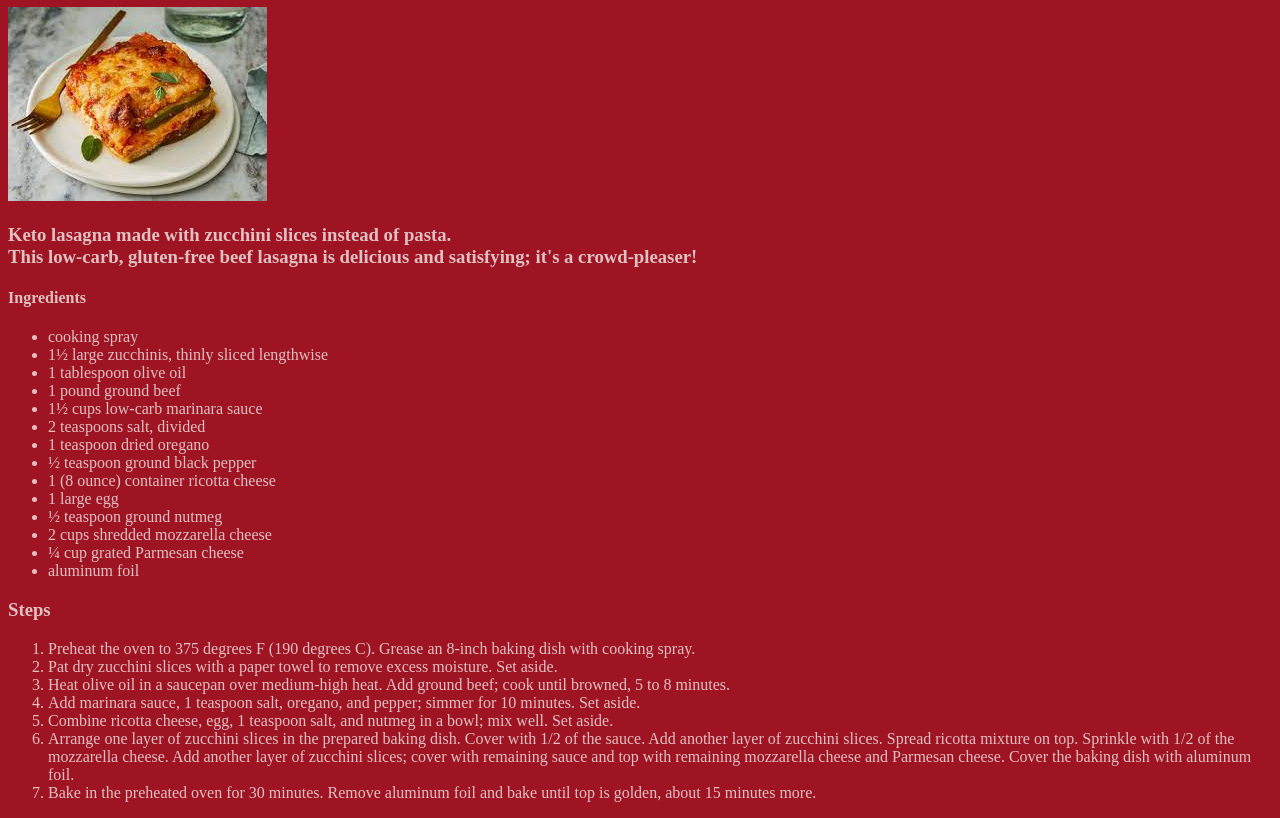
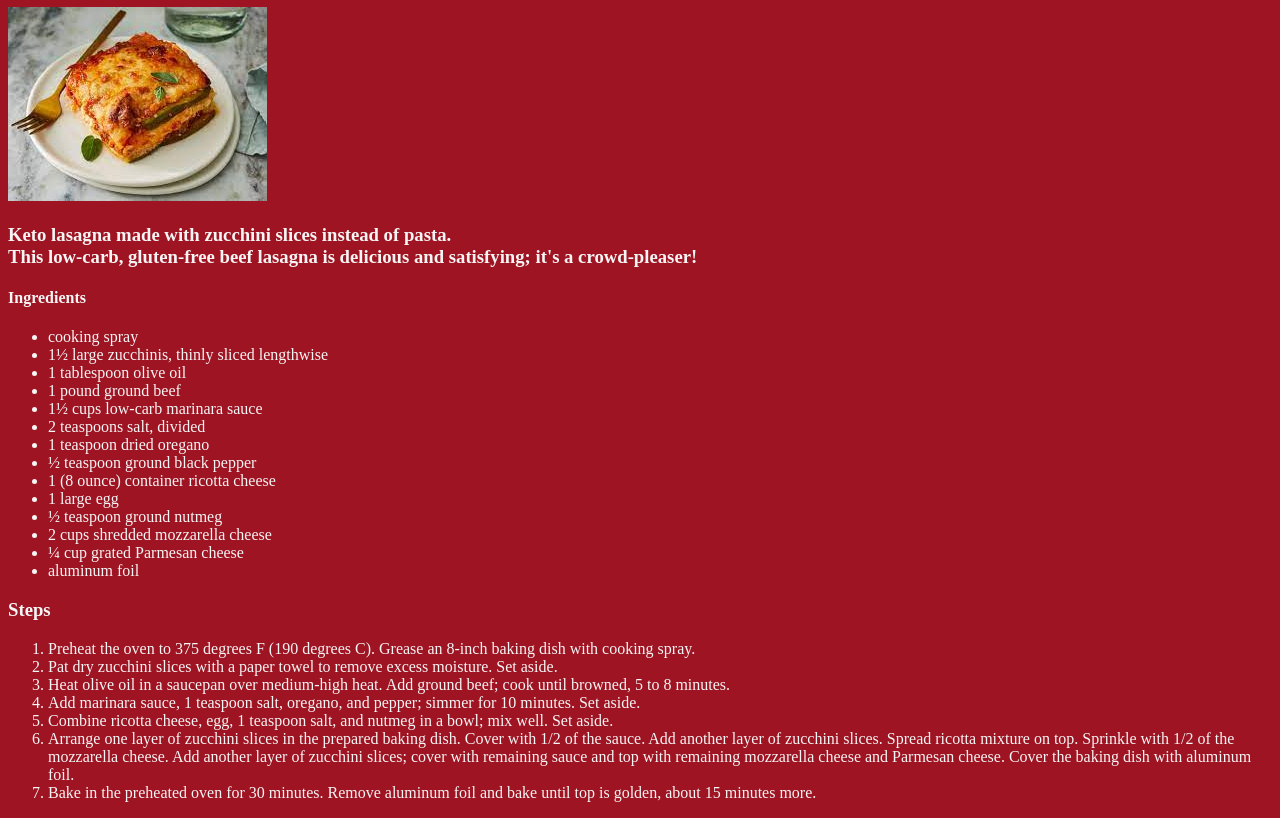
Before and after one commit to AbuMahir980/odin-recipes, a plain HTML site: page recipes/lasagna.html in a window 1280 px wide. Shown: the part 73-891 px from the top of the page. Drawn offline with Linux system fonts and the light colour scheme.

Commit message:
Adjust text color

```diff
--- a/recipes/lasagna.html
+++ b/recipes/lasagna.html
@@ -10,7 +10,7 @@
         background-color: #9e1422;
       }
 			.bg-con{
-        color: rgba(245, 245, 245, 0.767);
+        color: rgb(245, 245, 245);
       }
 		</style>
   </head>
```
